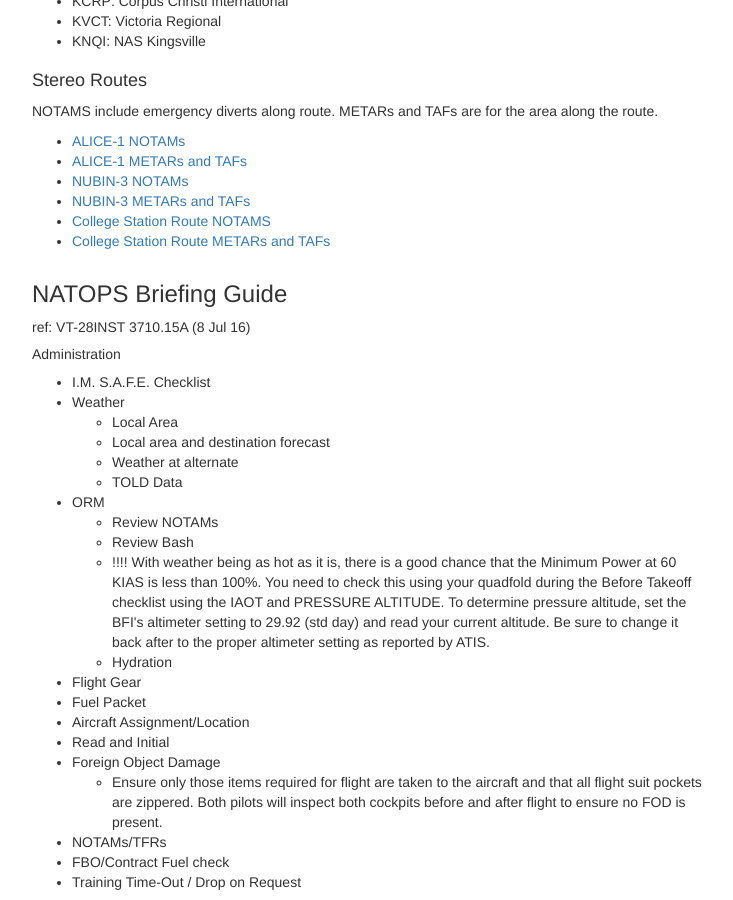
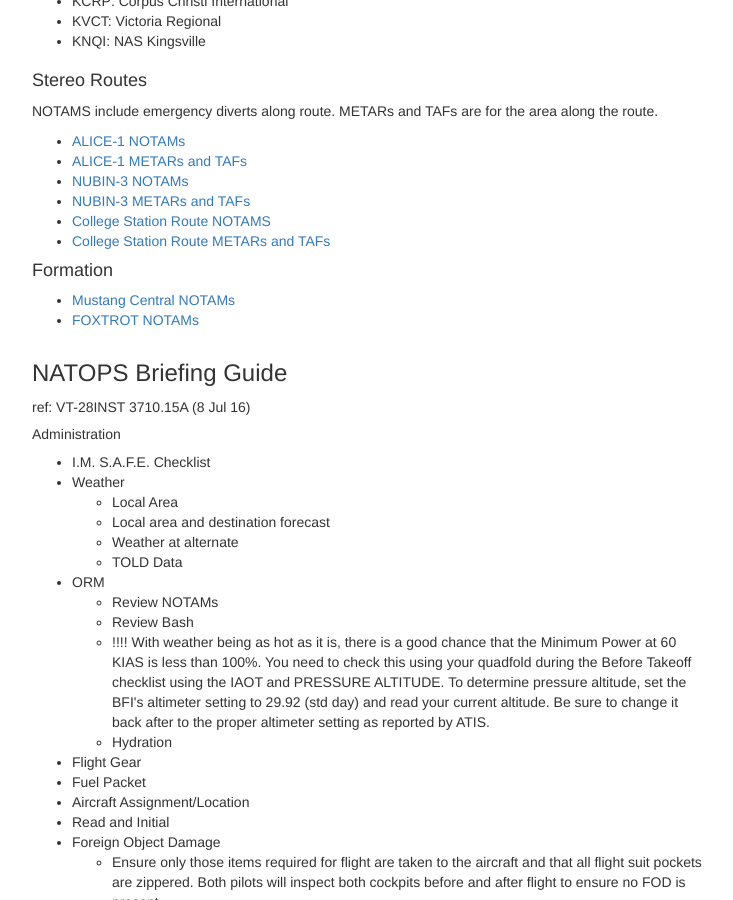
Before and after one commit to courserules/courserules.github.io, a Jekyll site: the page built from brief.html, in a window 1280 px wide and 900 px high, scrolled down 755 px. Shown: the whole window, without its empty margins (23-756 px from the left). Built offline with Jekyll 4.4.1, drawn with Linux system fonts in a browser that asks for light colours.

Commit message:
Added formation notams

```diff
--- a/brief.html
+++ b/brief.html
@@ -60,7 +60,11 @@ permalink: /brief/
 				<li><a href="http://www.aviationweather.gov/adds/metars?station_ids=kngp+kcrp+ktfp+krkp+kvct+kpkv+kela+k66r+k11r+krwv+klhb+kcll&std_trans=standard&chk_metars=on&hoursStr=most+recent+only&chk_tafs=on&submitmet=Submit" target="_blank">College Station Route METARs and TAFs</a></li>
 				<!--<li><a href="https://www.cnatra.navy.mil/tw4/vt27/docs/dd-175.pdf">DD-175 [PDF]</a></li>-->
 			</ul>
-
+			<h4>Formation</h4>
+			<ul>
+				<li><a href="https://www.notams.faa.gov/dinsQueryWeb/queryRetrievalMapAction.do?method=displayByICAOs&reportType=RAW&formatType=DOMESTIC&retrieveLocId=kngp+kcrp+kvct+ktfp+kras+knwl&actionType=notamRetrievalByICAOs" target="_blank">Mustang Central NOTAMs</a></li>
+				<li><a href="https://www.notams.faa.gov/dinsQueryWeb/queryRetrievalMapAction.do?method=displayByICAOs&reportType=RAW&formatType=DOMESTIC&retrieveLocId=kngp+kcrp+kvct+kras+krkp+kpkv&actionType=notamRetrievalByICAOs" target="_blank">FOXTROT NOTAMs</a></li>
+			</ul>
 		</div><!-- /span -->
 
 		<div class="col-xs-12 col-md-7">
```
